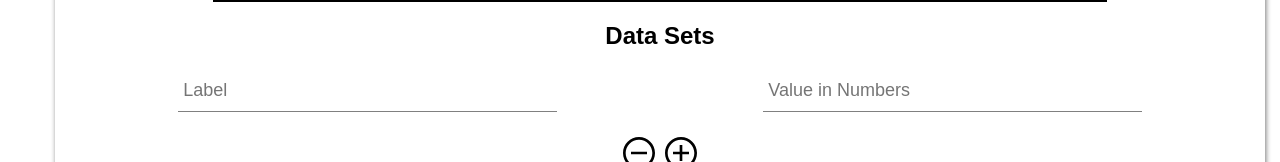
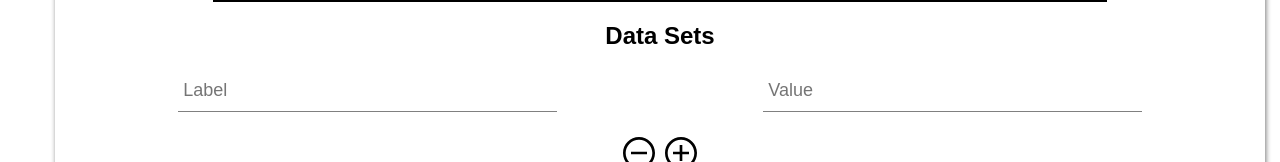
Before and after one commit to NoureldenRihan/Effortless-Chart, a React (Create React App) app: page / in a window 1280 px wide. Shown: the part 423-585 px from the top of the page. Built offline with nearby package versions, Linux system fonts and the light colour scheme.

Commit message:
Changed Numeric Datasets Input type from text to number and applied same style to them.

```diff
--- a/src/App.css
+++ b/src/App.css
@@ -118,7 +118,8 @@ nav {
   background-color: rgb(40, 175, 252);
 }
 
-input[type="text"] {
+input[type="text"],
+input[type="number"] {
   outline: 0;
   border: 0;
   border-bottom: 1px solid gray;
@@ -127,7 +128,8 @@ input[type="text"] {
   font-size: 18px;
 }
 
-input[type="text"]:focus {
+input[type="text"]:focus,
+input[type="number"]:focus {
   border-radius: 10px;
   background-color: rgb(224, 224, 224);
 }
--- a/src/components/Data.jsx
+++ b/src/components/Data.jsx
@@ -184,8 +184,8 @@ function Data() {
               <input
                 id="datasetValue"
                 className="datasetInput datasetValue"
-                placeholder="Value in Numbers"
-                type="text"
+                placeholder="Value"
+                type="number"
                 required
               />
             </div>
--- a/src/components/Dataset.jsx
+++ b/src/components/Dataset.jsx
@@ -16,8 +16,8 @@ function Dataset() {
         <input
           id="datasetValue"
           className="datasetInput datasetValue"
-          placeholder="Value in Numbers"
-          type="text"
+          placeholder="Value"
+          type="number"
           required
         />
       </div>
```
